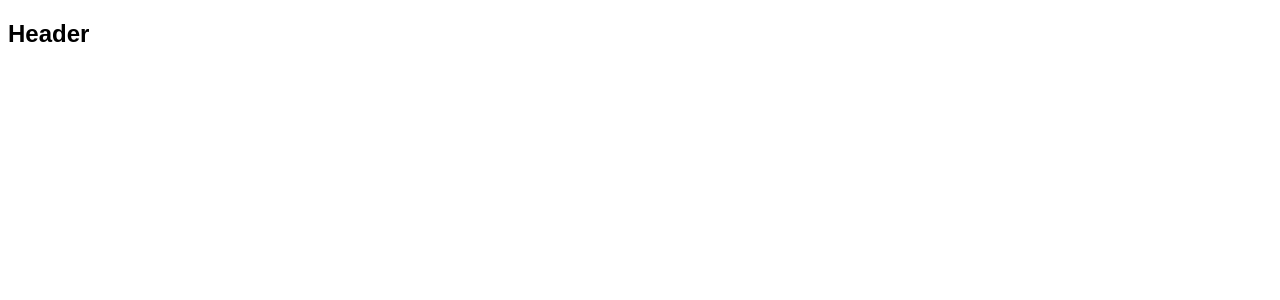
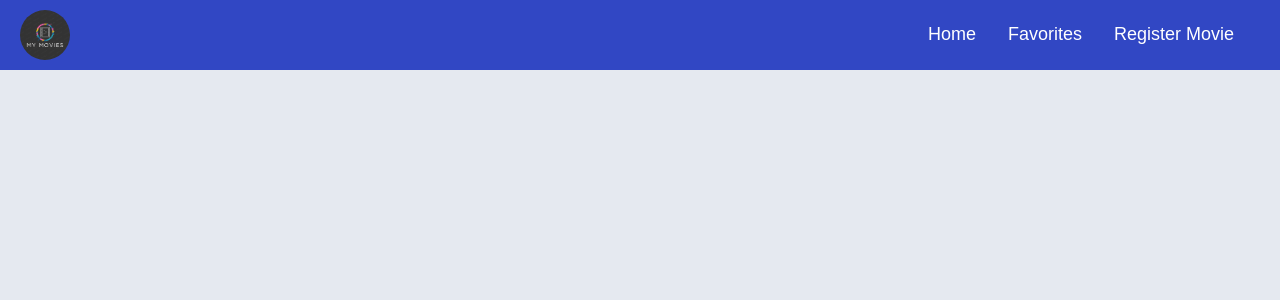
Before and after one commit to Matheus-Freitas0/future-plans-react, a React (Vite) app: page / in a window 1280 px wide. Shown: the top 300 px of the page. Built offline with nearby package versions, Linux system fonts and the light colour scheme; a web font is replaced by a local one.

Commit message:
Updated Header component with new CSS styles and navigation links, and added global CSS styles to index.css

```diff
--- a/src/components/pageMovieCatalog/Header.css
+++ b/src/components/pageMovieCatalog/Header.css
@@ -0,0 +1,40 @@
+.header {
+    background-color: #3147c4;
+    padding: 10px 20px;
+  }
+
+  nav {
+    display: flex;
+    justify-content: space-between;
+    align-items: center;
+  }
+
+  .navbar-logo-img {
+    width: 50px;
+    cursor: pointer;
+    border-radius: 2rem;
+  }
+
+  .navbar-links {
+    list-style: none;
+    display: flex;
+    margin: 0;
+    padding: 0;
+  }
+
+  .navbar-links li {
+    margin-right: 20px;
+  }
+
+  .navbar-link {
+    background: none;
+    border: none;
+    color: #fff;
+    font-size: 18px;
+    cursor: pointer;
+    text-decoration: none;
+  }
+
+  .navbar-link:hover {
+    color: #ffeb3b;
+  }
--- a/src/components/pageMovieCatalog/Header.jsx
+++ b/src/components/pageMovieCatalog/Header.jsx
@@ -1,13 +1,43 @@
-import './Header.css'
+import { useNavigate } from "react-router-dom";
+import Logo from "../../assets/logoMovie.png";
+import React from "react";
+import "./Header.css";
 
 function Header() {
-    return (
-        <div className="header">
-            <nav>
-                <h1>Header</h1>
-            </nav>
-        </div>
-    )
+  const navigate = useNavigate();
+
+  const goHome = () => {
+    navigate("/");
+  };
+
+  const goRegister = () => {
+    navigate("/register");
+  };
+
+  const goFavorites = () => {
+    navigate("/movie/details");
+  };
+
+  return (
+    <div className="header">
+      <nav>
+        <img src={Logo} alt="Logo" className="navbar-logo-img" onClick={goHome} />
+
+        {/* Links de navegação */}
+        <ul className="navbar-links">
+          <li>
+            <button className="navbar-link" onClick={goHome}>Home</button>
+          </li>
+          <li>
+            <button className="navbar-link" onClick={goFavorites}>Favorites</button>
+          </li>
+          <li>
+            <button className="navbar-link" onClick={goRegister}>Register Movie</button>
+          </li>
+        </ul>
+      </nav>
+    </div>
+  );
 }
 
-export default Header
+export default Header;
--- a/src/index.css
+++ b/src/index.css
@@ -1,3 +1,8 @@
 body{
     font-family: "Host Grotesk", sans-serif;
+    background-color: #e5e9f0;
+    color: #333333;
+    line-height: 1.6;
+    margin: 0;
+    padding: 0;
 }
```
Also changed, not shown: src/assets/logoMovie.png (added).
